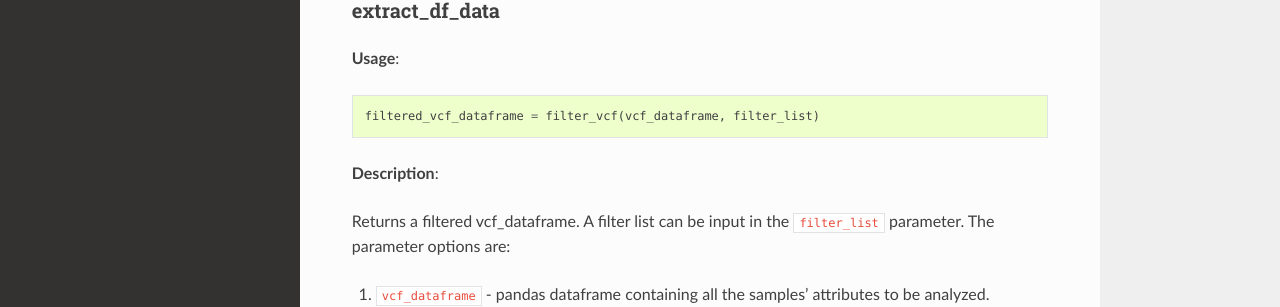
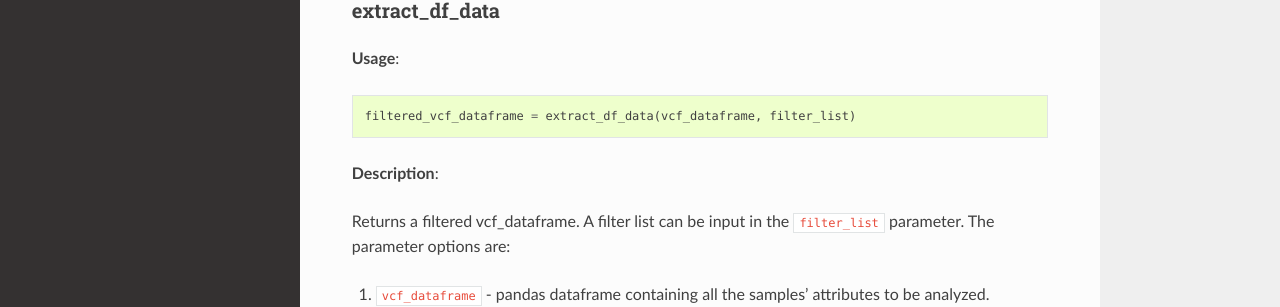
Before and after one commit to amora197/pbgl-gdd, a Sphinx documentation site: the page built from docs/source/index.rst, in a window 1280 px wide and 900 px high, scrolled down 3774 px. Shown: the part 151-458 px from the top of the window. Built offline with Sphinx 7.4.7 and the Read the Docs theme 2.0.0, drawn with Linux system fonts in a browser that asks for light colours.

Commit message:
edited index for extract info from vcf function

```diff
--- a/docs/source/index.rst
+++ b/docs/source/index.rst
@@ -158,7 +158,7 @@ extract_df_data
 
 ::
 
-   filtered_vcf_dataframe = filter_vcf(vcf_dataframe, filter_list)
+   filtered_vcf_dataframe = extract_df_data(vcf_dataframe, filter_list)
 
 **Description**:
 
```
